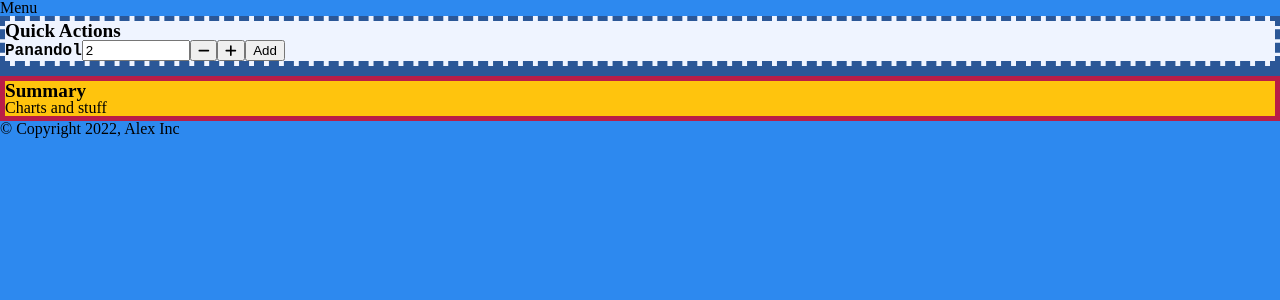
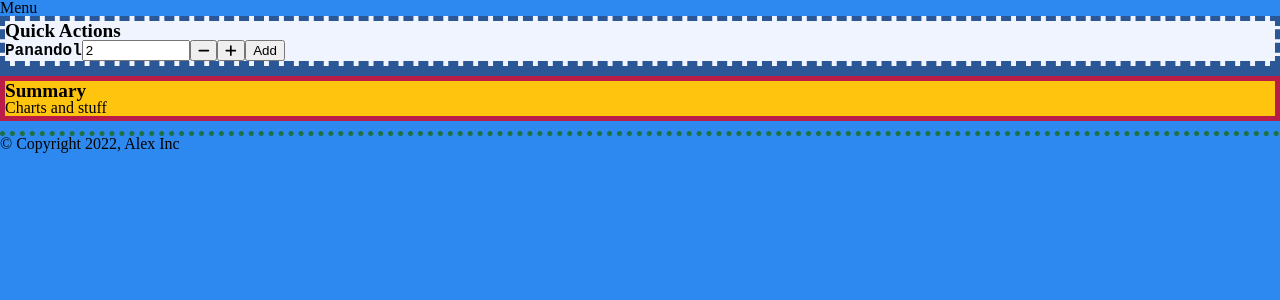
Before and after one commit to alexjwatts83/lfe-log, an Angular app in the folder src/life-log-spa/: page / in a window 1280 px wide. Shown: the top 300 px of the page. Built offline with nearby package versions, Linux system fonts and the light colour scheme.

Commit message:
small footer changes

```diff
--- a/src/life-log-spa/src/app/footer/footer.component.scss
+++ b/src/life-log-spa/src/app/footer/footer.component.scss
@@ -0,0 +1,5 @@
+@import './../../variables.scss';
+footer {
+  border-top: $large-border dotted $dark-green;
+  margin-top: $small-spacer;
+}
--- a/src/life-log-spa/src/variables.scss
+++ b/src/life-log-spa/src/variables.scss
@@ -3,6 +3,9 @@ $light-blue: #eff4ff;
 $dark-blue: #2b5797;
 $yellow: #ffc40d;
 $dark-red: #b91d47;
+$light-green: #99b433;
+$green: #00a300;
+$dark-green: #1e7145;
 
 $bold: 600;
 $bolder: 700;
```
